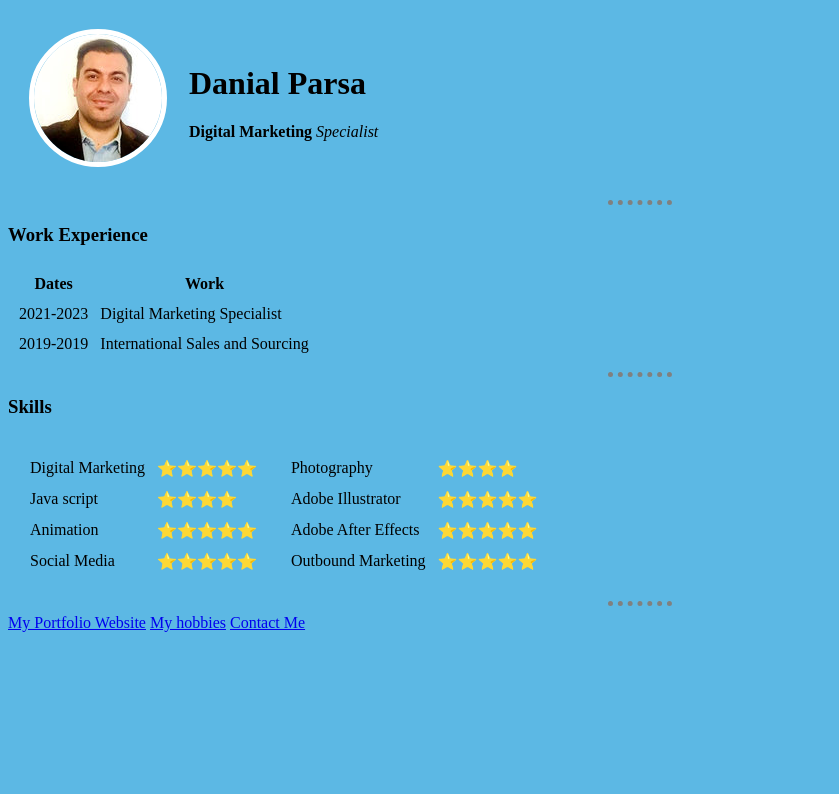
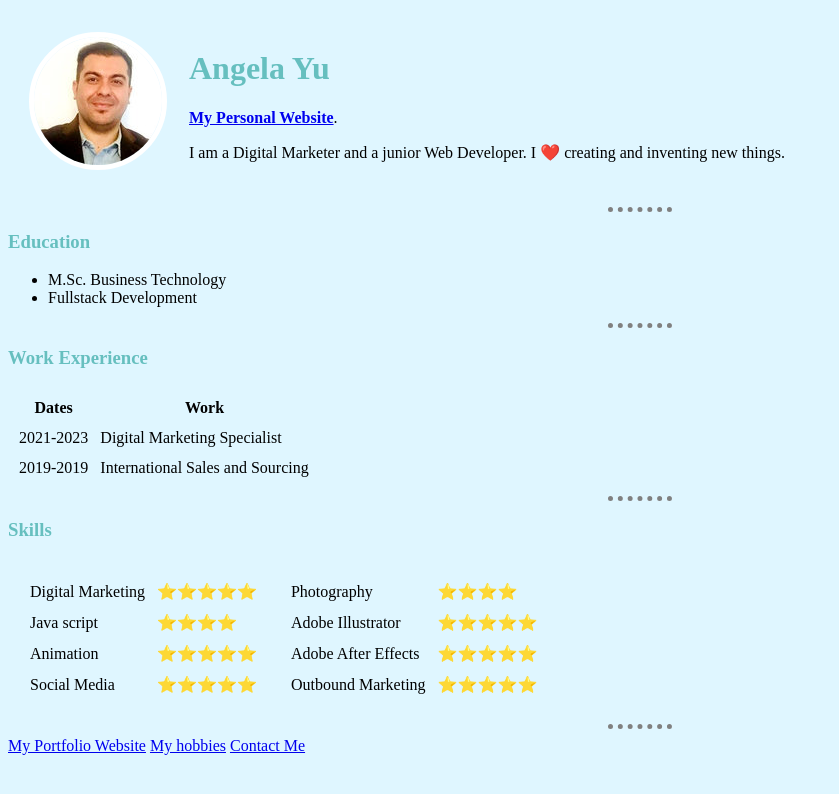
Before and after one commit to Danialp87/Basics-CV, a plain HTML site: page index.html in a window 1280 px wide. Shown: the whole page, without its empty margins (0-839 px from the left). Drawn offline with Linux system fonts and the light colour scheme.

Commit message:
stylesheet1

```diff
--- /dev/null
+++ b/css/styles.css
@@ -0,0 +1,22 @@
+body{
+background-color: #DFF6FF;
+}
+
+hr{
+  border-style: dotted none none;
+  border-color: gray;
+  border-width: 5px;
+  width: 5%;
+}
+img{
+border-style: ridge;
+border-radius: 50%;
+border: 5px solid white;
+}
+h1 {
+  color: #66BFBF;
+}
+
+h3 {
+  color: #66BFBF;
+}
--- a/index.html
+++ b/index.html
@@ -1,42 +1,26 @@
 <!DOCTYPE html>
-<html lang="en" dir="ltr">
-
+<html>
   <head>
     <meta charset="utf-8">
-  <title>Danial's personal website</title>
+    <title>Angela's Personal Site</title>
+    <link rel="stylesheet" href="css/styles.css">
+  </head>
 
-<style media="screen">
-
-body{
-background-color: #5CB8E4;
-}
-
-hr{
-  border-style: dotted none none;
-  border-color: gray;
-  border-width: 5px;
-  width: 5%;
-}
-img{
-border-style: ridge;
-border-radius: 50%;
-border: 5px solid white;
-}
-</style>
-</head>
   <body>
-
-  <!-- Table ------------------------->
-
     <table cellspacing="20">
       <tr>
-      <td>  <img class="circular--square" src="assets/Danial-Parsa.jpg" alt="Danial's profile image" >
-</td>
-      <td>  <h1>Danial Parsa</h1>
-        <p><strong>Digital Marketing </strong> <em>Specialist </em></p></td>
+        <td><img src="assets/Danial-Parsa.jpg" alt="angela profile picture"></td>
+        <td><h1>Angela Yu</h1>
+        <p><strong><a href="https://www.danialparsa.com/">My Personal Website</a></strong>.</em></p>
+        <p>I am a Digital Marketer and a junior Web Developer. I ❤️ creating and inventing new things.</p></td>
       </tr>
-  </table >
-
+    </table>
+    <hr>
+    <h3>Education</h3>
+    <ul>
+      <li>M.Sc. Business Technology</li>
+      <li>Fullstack Development</li>
+    </ul>
     <hr>
 <h3>Work Experience</h3>
 
@@ -104,11 +88,9 @@ border: 5px solid white;
   </td>
 </tr>
 </table>
-
 <hr>
 <a href="https://www.danialparsa.com">My Portfolio Website</a>
 <a href="hobbies.html">My hobbies</a>
 <a href="contact-me.html">Contact Me</a>
   </body>
-
 </html>
```
Also changed, not shown: contact-me.html (+1 -18 lines), hobbies.html (+1 -1 lines). Lines whose indentation alone changed are shown as unchanged.
